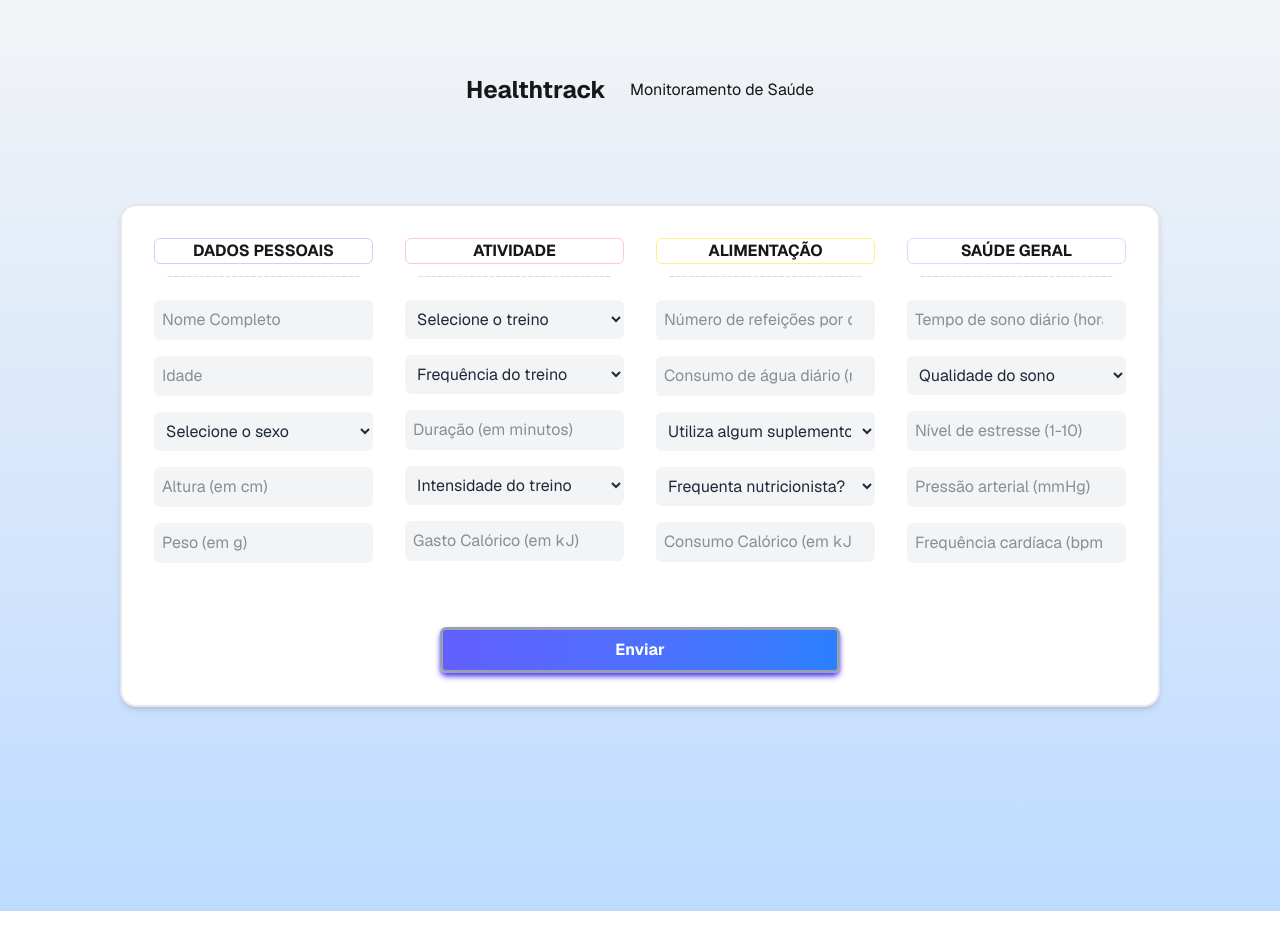
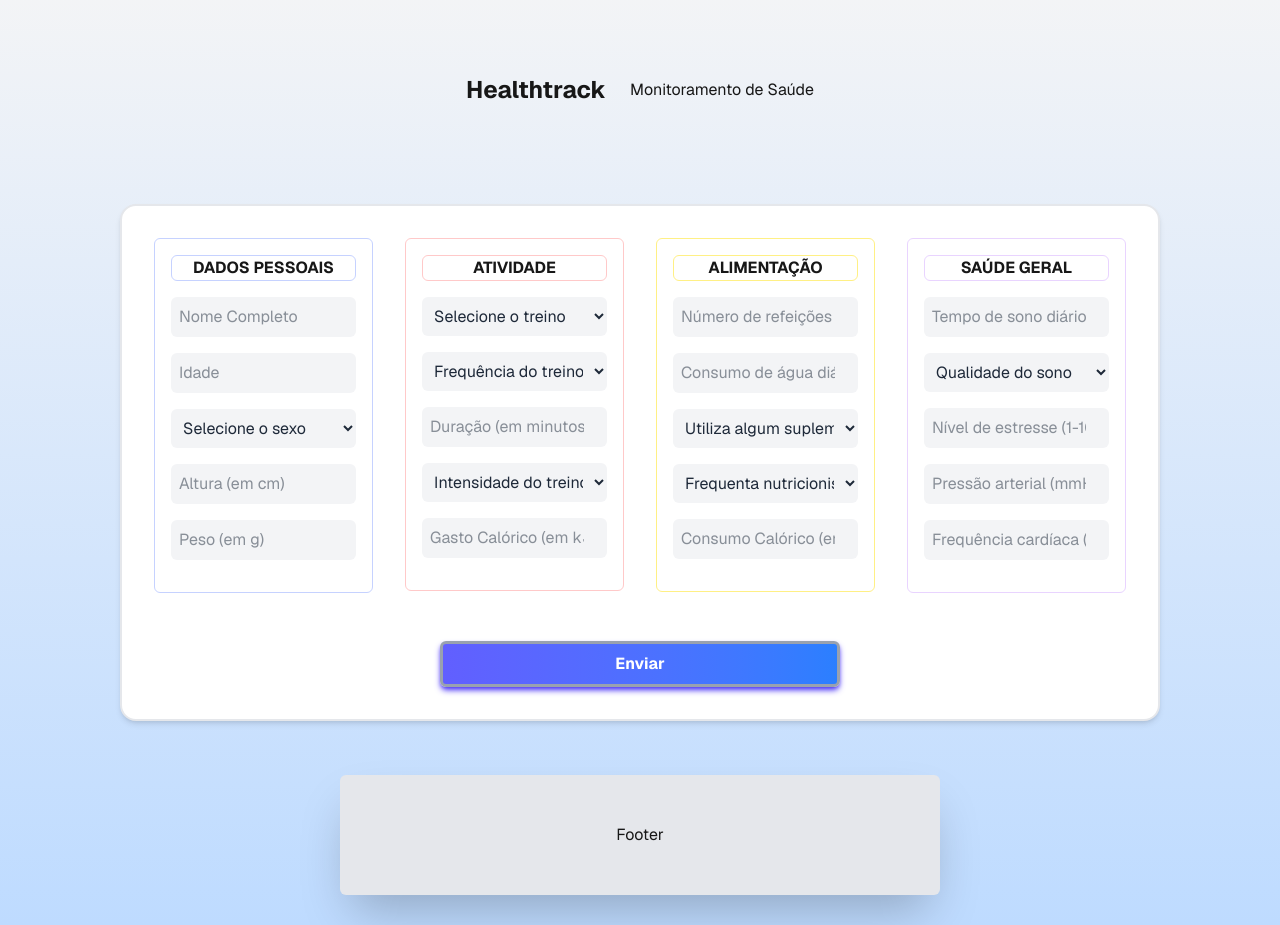
Before and after one commit to Hissachi/healthtrack, a Next.js app: page / in a window 1280 px wide. Built offline with nearby package versions, Linux system fonts and the light colour scheme.

Commit message:
Teste do footer

```diff
--- a/src/app/page.tsx
+++ b/src/app/page.tsx
@@ -10,9 +10,9 @@ export default function Home() {
         </div>
       </header>
       <main className="grid grid-cols-4 gap-[32px] row-start-2 items-center sm:items-start bg-white m-10 p-8 border-2 border-gray-200 rounded-2xl shadow-md">
-        <form className="flex flex-col z-1">
+        <form className="flex flex-col z-1 p-4 border-1 rounded-md border-indigo-200">
           <div className="flex justify-center font-bold border-1 rounded-md border-indigo-200">DADOS PESSOAIS</div>
-          <div className="flex justify-center pb-3 font-extralight transform opacity-20">------------------------------</div>
+          <div className="p-2"></div>
           <input placeholder="Nome Completo" className="bg-gray-100 text-gray-800 border-0 rounded-md p-2 mb-4 focus:bg-gray-200 focus:outline-none focus:ring-1 focus:ring-blue-500 transition ease-in-out duration-150" type="text"></input>
           <input placeholder="Idade" className="bg-gray-100 text-gray-800 border-0 rounded-md p-2 mb-4 focus:bg-gray-200 focus:outline-none focus:ring-1 focus:ring-blue-500 transition ease-in-out duration-150" type="number"></input>
           <select className="bg-gray-100 text-gray-800 border-0 rounded-md p-2 mb-4 focus:bg-gray-200 focus:outline-none focus:ring-1 focus:ring-blue-500 transition ease-in-out duration-150" id="sexo">
@@ -27,9 +27,9 @@ export default function Home() {
           <input placeholder="Altura (em cm)" className="bg-gray-100 text-gray-800 border-0 rounded-md p-2 mb-4 focus:bg-gray-200 focus:outline-none focus:ring-1 focus:ring-blue-500 transition ease-in-out duration-150" type="number"></input>
           <input placeholder="Peso (em g)" className="bg-gray-100 text-gray-800 border-0 rounded-md p-2 mb-4 focus:bg-gray-200 focus:outline-none focus:ring-1 focus:ring-blue-500 transition ease-in-out duration-150" type="number"></input>
         </form>
-        <form className="flex flex-col z-1">
+        <form className="flex flex-col z-1 p-4 border-1 rounded-md border-red-200">
           <div className="flex justify-center font-bold border-1 rounded-md border-red-200">ATIVIDADE</div>
-          <div className="flex justify-center pb-3 font-extralight transform opacity-20">------------------------------</div>
+          <div className="p-2"></div>
           <select className="bg-gray-100 text-gray-800 border-0 rounded-md p-2 mb-4 focus:bg-gray-200 focus:outline-none focus:ring-1 focus:ring-blue-500 transition ease-in-out duration-150" id="treino">
             <option defaultValue=""disabled selected>Selecione o treino</option>
             <option value="treino-1">HIIT</option>
@@ -55,9 +55,9 @@ export default function Home() {
           </select>
           <input placeholder="Gasto Calórico (em kJ)" className="bg-gray-100 text-gray-800 border-0 rounded-md p-2 mb-4 focus:bg-gray-200 focus:outline-none focus:ring-1 focus:ring-blue-500 transition ease-in-out duration-150" type="number"></input>
         </form>
-        <form className="flex flex-col z-1">
+        <form className="flex flex-col z-1 p-4 border-1 rounded-md border-yellow-200">
           <div className="flex justify-center font-bold border-1 rounded-md border-yellow-200">ALIMENTAÇÃO</div>
-          <div className="flex justify-center pb-3 font-extralight transform opacity-20">------------------------------</div>
+          <div className="p-2"></div>
           <input placeholder="Número de refeições por dia" className="bg-gray-100 text-gray-800 border-0 rounded-md p-2 mb-4 focus:bg-gray-200 focus:outline-none focus:ring-1 focus:ring-blue-500 transition ease-in-out duration-150" type="number"></input>
           <input placeholder="Consumo de água diário (ml)" className="bg-gray-100 text-gray-800 border-0 rounded-md p-2 mb-4 focus:bg-gray-200 focus:outline-none focus:ring-1 focus:ring-blue-500 transition ease-in-out duration-150" type="number"></input>
           <select className="bg-gray-100 text-gray-800 border-0 rounded-md p-2 mb-4 focus:bg-gray-200 focus:outline-none focus:ring-1 focus:ring-blue-500 transition ease-in-out duration-150" id="suplemento">
@@ -72,9 +72,9 @@ export default function Home() {
           </select>
           <input placeholder="Consumo Calórico (em kJ)" className="bg-gray-100 text-gray-800 border-0 rounded-md p-2 mb-4 focus:bg-gray-200 focus:outline-none focus:ring-1 focus:ring-blue-500 transition ease-in-out duration-150" type="number"></input>
         </form>
-        <form className="flex flex-col z-1">
+        <form className="flex flex-col z-1 p-4 border-1 rounded-md border-purple-200">
           <div className="flex justify-center font-bold border-1 rounded-md border-purple-200">SAÚDE GERAL</div>
-          <div className="flex justify-center pb-3 font-extralight transform opacity-20">------------------------------</div>
+          <div className="p-2"></div>
           <input placeholder="Tempo de sono diário (horas)" className="bg-gray-100 text-gray-800 border-0 rounded-md p-2 mb-4 focus:bg-gray-200 focus:outline-none focus:ring-1 focus:ring-blue-500 transition ease-in-out duration-150" type="number"></input>
           <select className="bg-gray-100 text-gray-800 border-0 rounded-md p-2 mb-4 focus:bg-gray-200 focus:outline-none focus:ring-1 focus:ring-blue-500 transition ease-in-out duration-150" id="sono">
             <option defaultValue=""disabled selected>Qualidade do sono</option>
@@ -94,6 +94,7 @@ export default function Home() {
       </main>
 
       <footer className="row-start-3 flex gap-[24px] flex-wrap items-center justify-center">
+        <div className="flex w-150 h-30 items-center justify-center bg-gray-200 rounded-md p-4 shadow-2xl">Footer</div>
       </footer>
     </div>
   );
```
